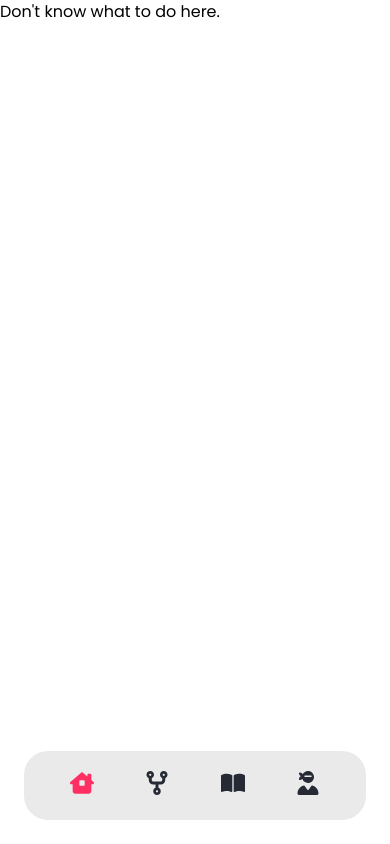
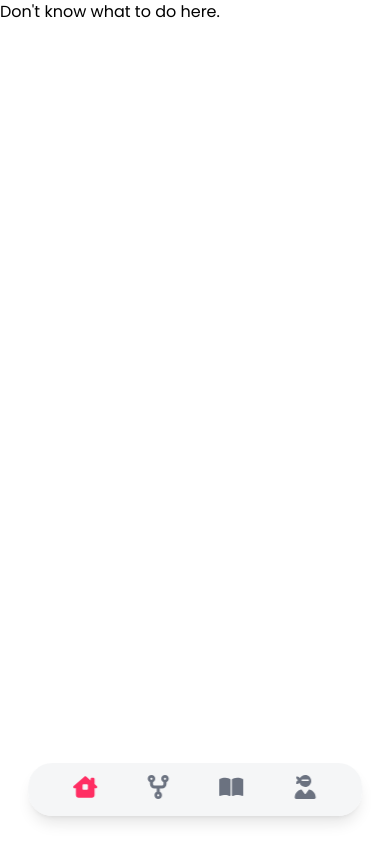
Before and after one commit to subhamc88/portfolio, a Next.js app: page / in a window 390 px wide. Built offline with nearby package versions, Linux system fonts and the light colour scheme.

Commit message:
sidebar added

```diff
--- a/components/Navbar.tsx
+++ b/components/Navbar.tsx
@@ -1,10 +1,14 @@
 "use client"
+import { useState } from "react"
 import Link from "next/link"
 import { FontAwesomeIcon } from "@fortawesome/react-fontawesome"
-import { faHouseChimneyWindow, faCodeFork, faUserNinja, faBookOpen } from "@fortawesome/free-solid-svg-icons"
+import { faHouseChimneyWindow, faCodeFork, faUserNinja, faBookOpen, faBars, faTimes } from "@fortawesome/free-solid-svg-icons"
 import { usePathname } from "next/navigation"
 
 export default function Navbar() {
+	const [sidebarOpen, setSidebarOpen] = useState(false)
+	const toggleSidebar = () => setSidebarOpen(!sidebarOpen)
+
 	const iconList = [
 		{ name: 'Home', icon: faHouseChimneyWindow, path: "/" },
 		{ name: 'Projects', icon: faCodeFork, path: "/projects" },
@@ -15,24 +19,55 @@ export default function Navbar() {
 	const currentPath = usePathname()
 
 	return (
+		<>
 			<nav
-			className="fixed bottom-0 w-screen sm:relative sm:top-0 sm:h-14 p-2 z-50"
+				className="fixed bottom-4 left-1/2 transform -translate-x-1/2 w-11/12 max-w-md p-3 z-50 md:hidden"
 				role="navigation"
-			aria-label="Main Navigation"
+				aria-label="Mobile/Tablet Navigation"
 			>
-			<ul className="bg-redCandy-white flex flex-row justify-around m-4 p-5 rounded-3xl">
+				<ul className="bg-gray-100/80 backdrop-blur-md flex justify-around py-3 px-5 rounded-3xl shadow-lg">
 					{iconList.map((item) => (
 						<li key={item.path} className="flex flex-col items-center">
 							<Link href={item.path}>
 								<FontAwesomeIcon
 									icon={item.icon}
-								className={`h-6 w-6 transition-colors duration-150 ${currentPath === item.path ? "text-redCandy-red" : "text-redCandy-black"}`}
+									className={`h-6 w-6 transition-colors duration-150 ${currentPath === item.path ? "text-redCandy-red" : "text-gray-500"}`}
 								/>
-							<span className="hidden sm:inline">{item.name}</span>
+								<span className="hidden sm:inline text-gray-700">{item.name}</span>
 							</Link>
 						</li>
 					))}
 				</ul>
 			</nav>
+
+			<div className="hidden md:flex">
+				<button
+					className="fixed top-4 left-4 z-50 p-2"
+					onClick={toggleSidebar}
+				>
+					<FontAwesomeIcon icon={sidebarOpen ? faTimes : faBars} className="h-6 w-6 text-gray-700" />
+				</button>
+
+				<aside
+					className={`fixed top-0 left-0 h-full w-64 bg-gray-100 shadow-lg transform ${sidebarOpen ? "translate-x-0" : "-translate-x-full"} transition-transform duration-300 ease-in-out`}
+					role="navigation"
+					aria-label="Desktop Sidebar Navigation"
+				>
+					<ul className="flex flex-col mt-16 space-y-8 p-4">
+						{iconList.map((item) => (
+							<li key={item.path} className="flex items-center">
+								<Link href={item.path} className="flex items-center space-x-3">
+									<FontAwesomeIcon
+										icon={item.icon}
+										className={`h-6 w-6 transition-colors duration-150 ${currentPath === item.path ? "text-redCandy-red" : "text-gray-700"}`}
+									/>
+									<span className="text-gray-700">{item.name}</span>
+								</Link>
+							</li>
+						))}
+					</ul>
+				</aside>
+			</div>
+		</>
 	)
 }
```
Lines whose indentation alone changed are shown as unchanged.
